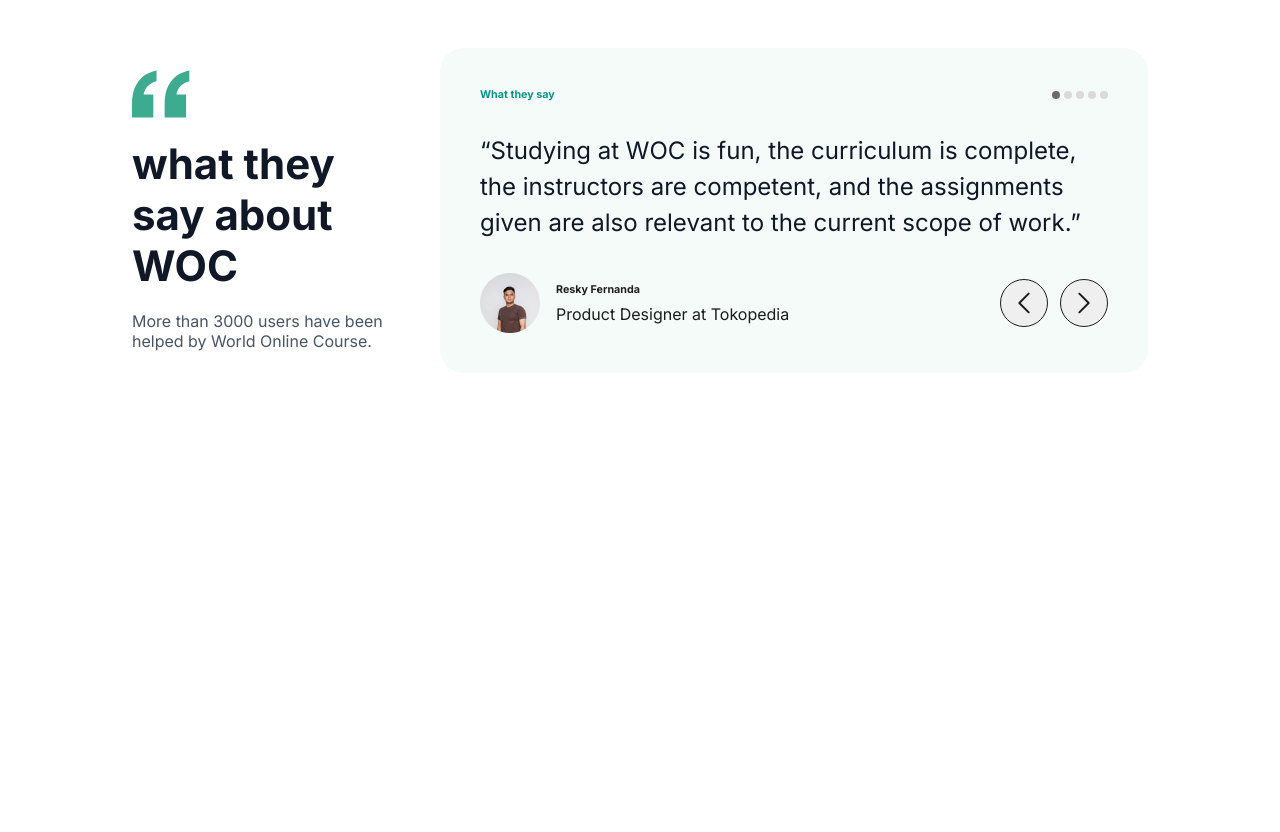
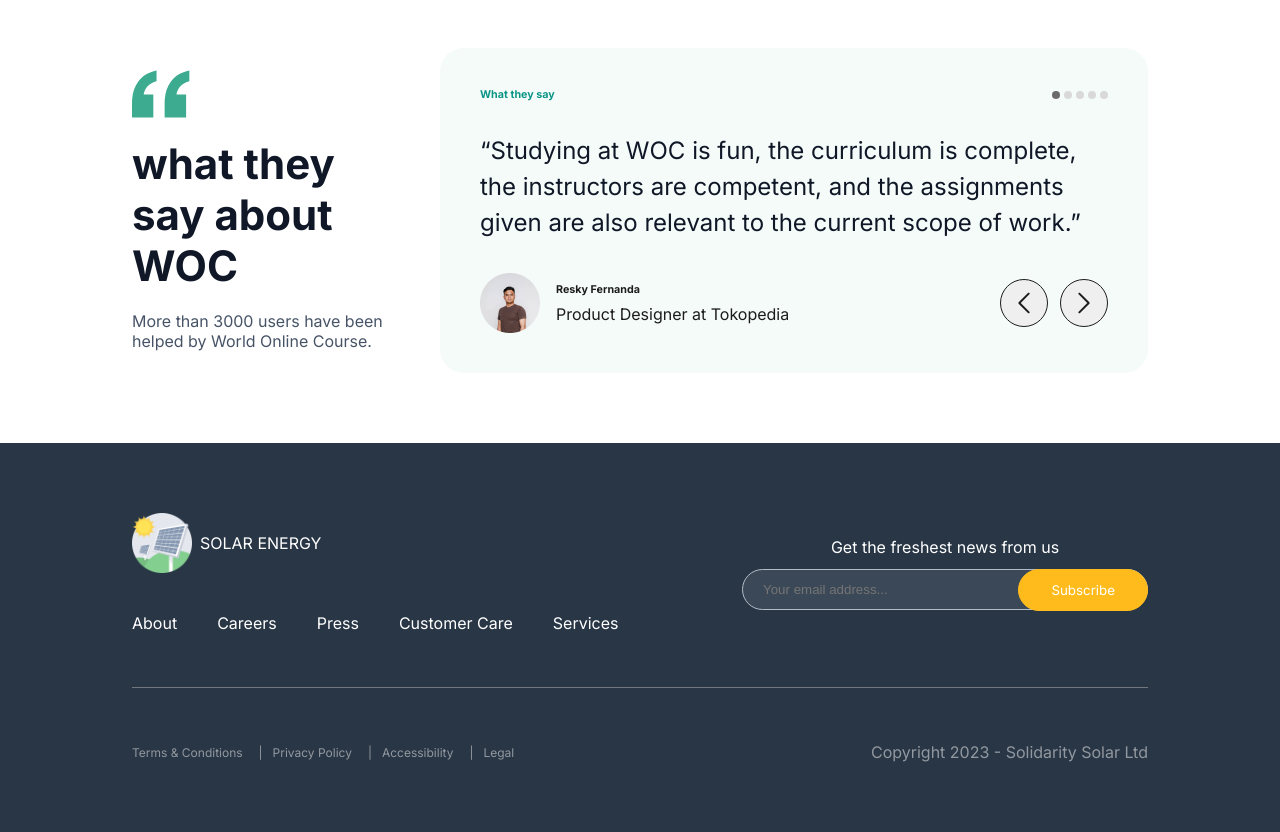
Before and after one commit to abdalla-shaban/web-masters-tasks, a plain HTML site: page landing-page-solar-energy/index.html in a window 1280 px wide. Shown: the part 6253-7085 px from the top of the page. Before the commit the page ends 6696 px from the top, so only its background shows below. Drawn offline with Linux system fonts and the light colour scheme.

Commit message:
implement footer

```diff
--- a/landing-page-solar-energy/css/style.css
+++ b/landing-page-solar-energy/css/style.css
@@ -7,6 +7,10 @@
   margin: 0;
   padding: 0;
   box-sizing: border-box;
+}
+
+html {
+  scroll-behavior: smooth;
 }
 
 body,
@@ -755,6 +759,105 @@ main .hero-section .container .hero-section-text p {
   transform: rotate(180deg);
 }
 
+/* Footer */
+
+footer {
+  background-color: var(--dark-color);
+}
+
+footer .container {
+  display: flex;
+  flex-direction: column;
+  gap: 54px;
+}
+
+footer #contact {
+  display: flex;
+  flex-direction: column;
+  text-align: center;
+  gap: 40px;
+  align-items: center;
+  justify-content: space-between;
+  color: var(--light-color);
+  border-bottom: 1px solid #71777D;
+  padding-bottom: 54px;
+}
+
+footer #contact .footer-about a img {
+  height: 60px;
+}
+
+footer #contact .footer-about ul {
+  display: flex;
+  align-items: center;
+  flex-wrap: wrap;
+  gap: 40px;
+  padding-top: 40px;
+}
+
+footer #contact .footer-form h4 {
+  font-weight: 400;
+  font-size: 16px;
+  margin-bottom: 12px;
+}
+
+footer #contact .footer-form form {
+  position: relative;
+  width: 100%;
+  width: 266px;
+}
+
+footer #contact .footer-form form input {
+  padding: 12px 20px;
+  width: 100%;
+  flex: 1;
+  background-color: rgba(255, 255, 255, 0.09);
+  border-radius: 32px;
+  border: 1px solid var(--gray-color);
+  outline: none;
+  color: var(--light-color);
+}
+
+footer #contact .footer-form form button {
+  padding: 12px 32px;
+  border-radius: 32px;
+  position: absolute;
+  right: 0;
+  border: 1px solid var(--secondary-color);
+  background-color: var(--secondary-color);
+  color: var(--light-color);
+}
+
+footer .quick-links {
+  display: flex;
+  justify-content: space-between;
+  flex-wrap: wrap;
+  gap: 20px;
+  text-align: center;
+  align-items: center;
+  color: #92989F;
+}
+
+footer .quick-links ul {
+  display: flex;
+  align-items: center;
+  flex-wrap: wrap;
+  gap: 20px;
+  font-size: 12px;
+}
+
+footer .quick-links ul li:not(:last-child) {
+  position: relative;
+  padding-right: 10px;
+}
+
+footer .quick-links ul li:not(:last-child)::after {
+  content: "|";
+  position: absolute;
+  right: -10px;
+}
+
+
 /* Media Query */
 @media screen and (min-width:676px) {
 
@@ -765,6 +868,10 @@ main .hero-section .container .hero-section-text p {
   #testimonials .testimonials-container .testimonial-item-footer {
     flex-direction: row;
     gap: 0;
+  }
+
+  footer #contact .footer-form form {
+    width: 406px;
   }
 }
 
@@ -845,4 +952,12 @@ main .hero-section .container .hero-section-text p {
   #shop .items-container .item {
     width: calc(100% / 3 - 20px);
   }
+
+  footer #contact {
+    flex-direction: row;
+  }
+
+  footer #contact .footer-form form {
+    width: 406px;
+  }
 }
--- a/landing-page-solar-energy/index.html
+++ b/landing-page-solar-energy/index.html
@@ -382,7 +382,7 @@
               </div>
               <div class="testimonial-item-footer">
                 <div class="testimonial-profile">
-                  <img src="images/resky-fernanda.png" alt="resky fernanda" />
+                  <img src="./images/resky-fernanda.png" alt="resky fernanda" />
                   <div class="text">
                     <h6>Resky Fernanda</h6>
                     <p>Product Designer at Tokopedia</p>
@@ -408,5 +408,44 @@
         </div>
       </section>
     </main>
+    <footer class="section-spacing">
+      <div class="container">
+        <div id="contact">
+          <div class="footer-about">
+            <a href="#" class="flex-y-center gap-8 text-uppercase">
+              <img
+                src="./images/solar-energy-logo.png"
+                alt="solar energy logo"
+                class="nav-logo"
+              />
+              Solar Energy
+            </a>
+            <ul>
+              <li><a href="#">About</a></li>
+              <li><a href="#">Careers</a></li>
+              <li><a href="#">Press</a></li>
+              <li><a href="#">Customer Care</a></li>
+              <li><a href="#">Services</a></li>
+            </ul>
+          </div>
+          <div class="footer-form">
+            <h4>Get the freshest news from us</h4>
+            <form>
+              <input type="email" name="email" id="email" placeholder="Your email address...">
+              <button type="button">Subscribe</button>
+            </form>
+          </div>
+        </div>
+        <div class="quick-links">
+          <ul>
+            <li><a href="#">Terms & Conditions</a></li>
+            <li><a href="#">Privacy Policy</a></li>
+            <li><a href="#">Accessibility</a></li>
+            <li><a href="#">Legal</a></li>
+          </ul>
+          <p>Copyright 2023 - Solidarity Solar Ltd</p>
+        </div>
+      </div>
+    </footer>
   </body>
 </html>
```
